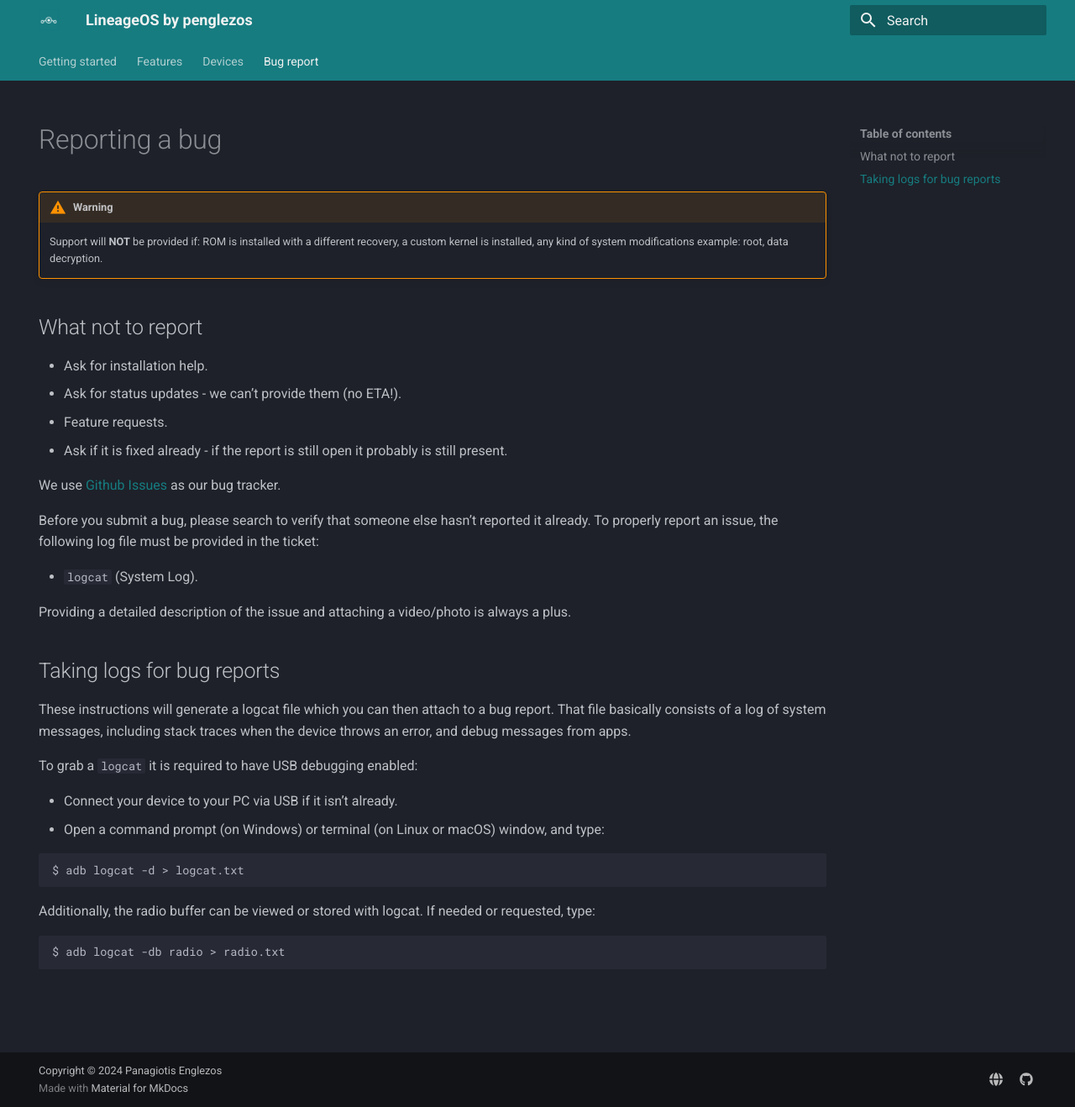
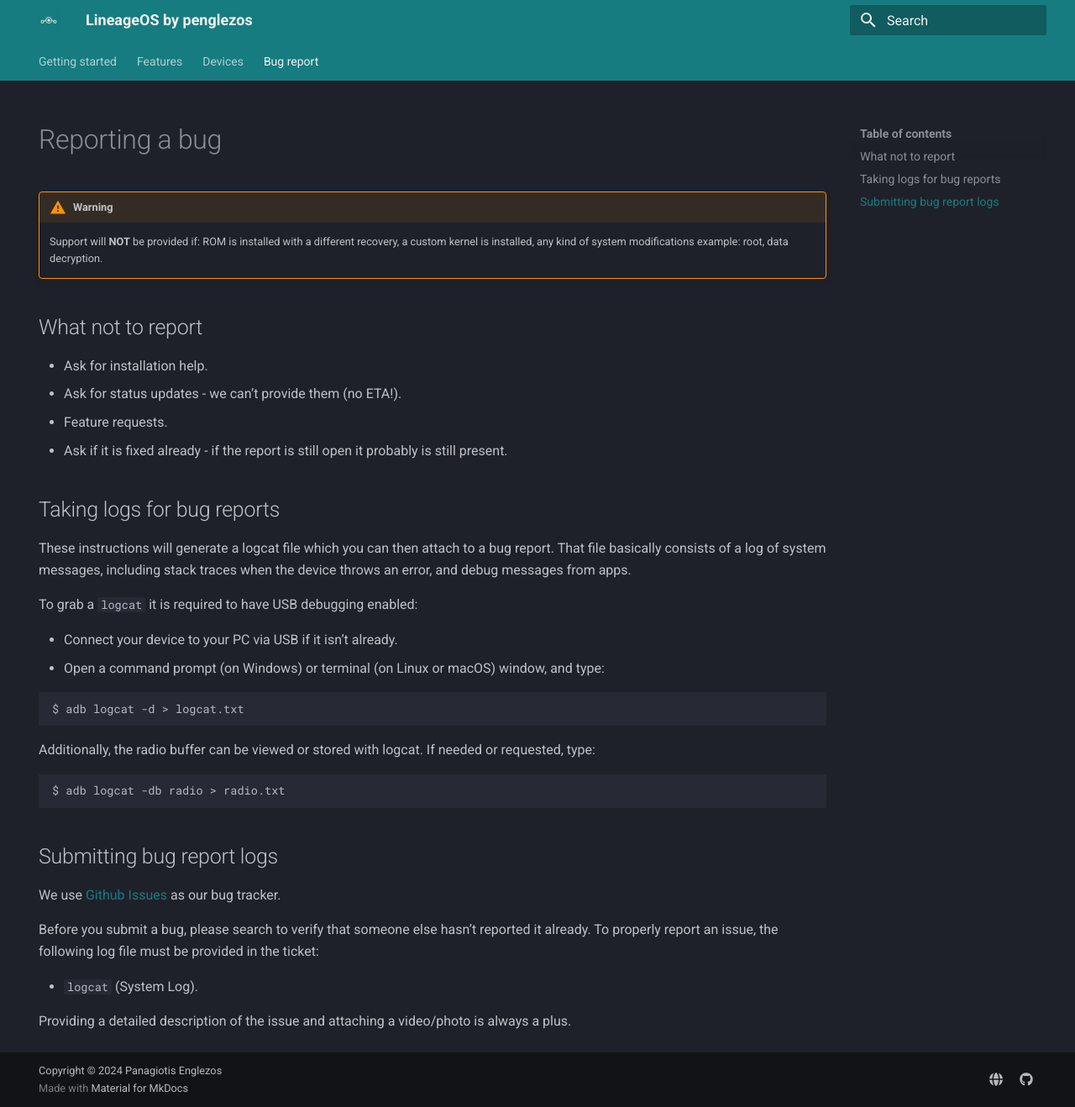
Before and after one commit to penglezos/lineageos.penglezos.dev, an MkDocs documentation site: the page built from docs/bugreport.md, in a window 1280 px wide and 1318 px high. Shown: the whole window at 84% size. Built offline with MkDocs 1.6.1 and Material for MkDocs 9.7.7, drawn with Linux system fonts in a browser that asks for light colours; some of the changed lines change nothing that is shown.

Commit message:
docs: Move bug report logs submission to section
Signed-off-by: penglezos <panagiotisegl@gmail.com>

````diff
--- a/docs/bugreport.md
+++ b/docs/bugreport.md
@@ -14,14 +14,6 @@
 * Ask for status updates - we can’t provide them (no ETA!).
 * Feature requests.
 * Ask if it is fixed already - if the report is still open it probably is still present.
-
-We use [Github Issues](https://github.com/penglezos/device_xiaomi_raphael/issues) as our bug tracker.
-
-Before you submit a bug, please search to verify that someone else hasn’t reported it already. To properly report an issue, the following log file must be provided in the ticket:
-
-* `logcat` (System Log).
-
-Providing a detailed description of the issue and attaching a video/photo is always a plus.
 
 ## Taking logs for bug reports
 
@@ -41,3 +33,13 @@
 ```bash
 $ adb logcat -db radio > radio.txt
 ```
+
+## Submitting bug report logs
+
+We use [Github Issues](https://github.com/penglezos/device_xiaomi_raphael/issues) as our bug tracker.
+
+Before you submit a bug, please search to verify that someone else hasn’t reported it already. To properly report an issue, the following log file must be provided in the ticket:
+
+* `logcat` (System Log).
+
+Providing a detailed description of the issue and attaching a video/photo is always a plus.
````
